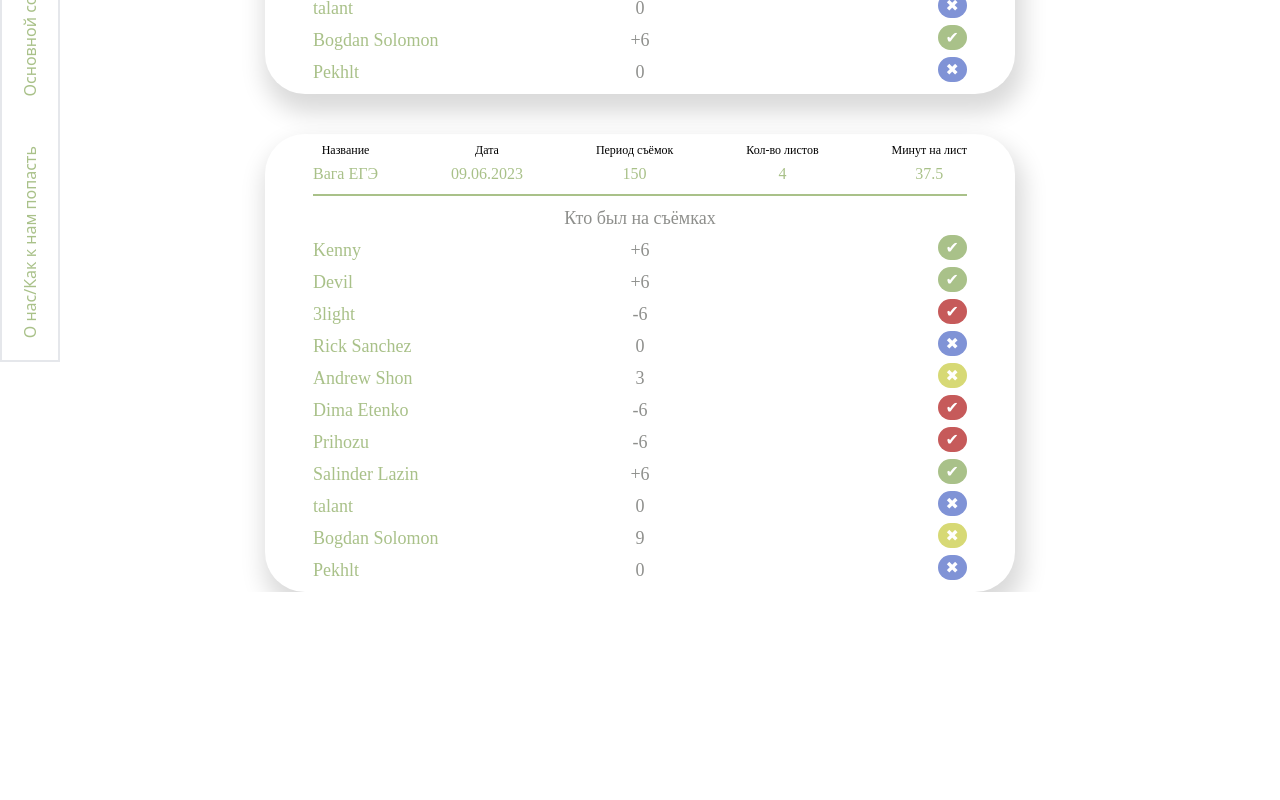
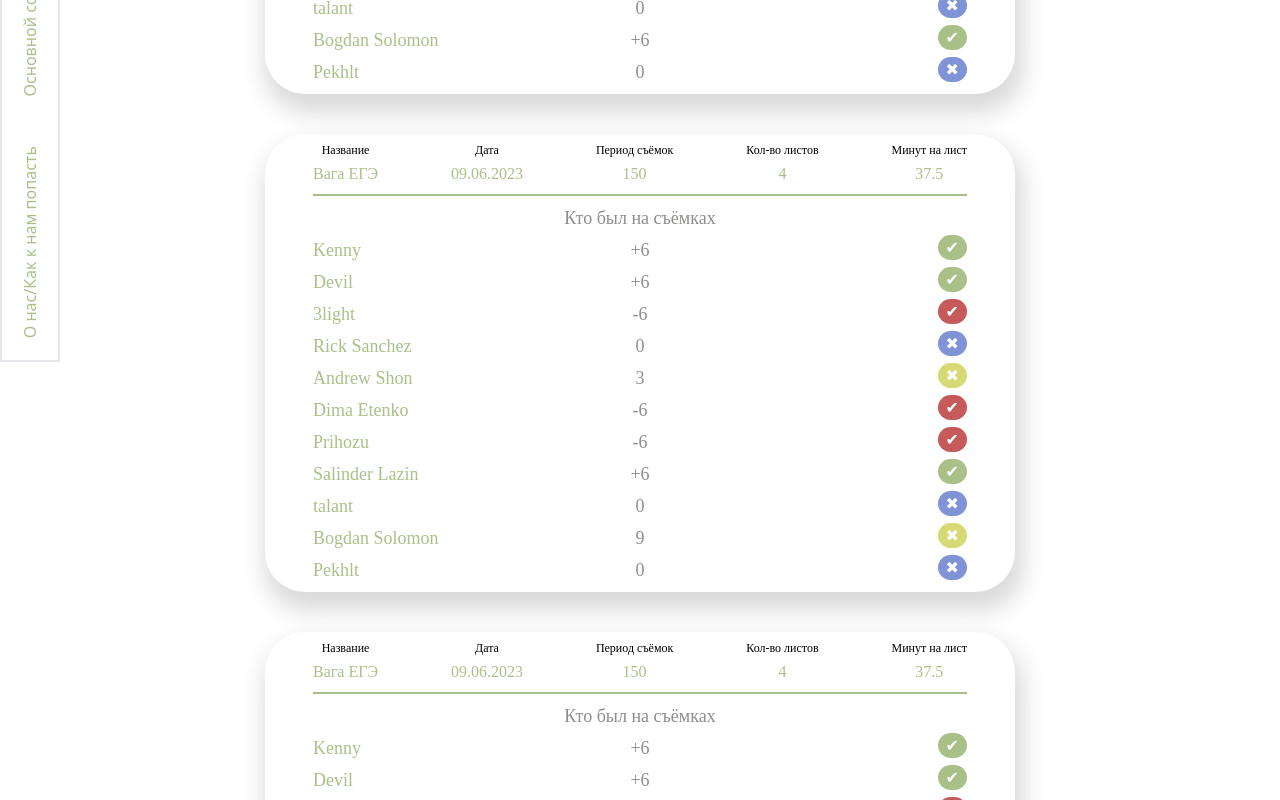
Before and after one commit to SherbakovSAF/actors-system-47chromo, a Nuxt app: page /shootings in a window 1280 px wide. Shown: the part 440-1240 px from the top of the page. Before the commit the page ends 1032 px from the top, so only its background shows below. Built offline with nearby package versions, Linux system fonts and the light colour scheme.

Commit message:
Общая правка вёрстки

```diff
--- a/app.vue
+++ b/app.vue
@@ -1,9 +1,10 @@
 <template>
-  <asideBar />
-  <div class="container py-4">
-    <NuxtPage />
+  <div>
+    <asideBar />
+    <div class="container py-4">
+      <NuxtPage />
+    </div>
   </div>
-
 </template>
 
 <style src="./assets/main.css">
--- a/assets/main.css
+++ b/assets/main.css
@@ -1,3 +1,4 @@
+
 .container{
      position: relative;
      max-width: 750px;
--- a/components/asideBar.vue
+++ b/components/asideBar.vue
@@ -1,22 +1,19 @@
 <template>
      <div class="bg-main-accent-color">
-          <!-- class=" w-auto shadow-big-card h-36 rounded-big-card flex items-center justify-between
-          -translate-y-1/2
-          -left-[10%]
-          transition-all ease-in-out duration-200" :class="{ 'w-[5%]': !isActive }" -->
-          <div class="bg-white absolute top-1/2 flex items-center justify-between z-10 border-2  -translate-y-1/2
-               transition-all ease-in-out duration-200"
-               >
+          <div class="bg-white fixed top-1/2 flex items-center justify-between z-10 border-2  -translate-y-1/2
+               transition-all ease-in-out duration-200">
                          <ul class="flex flex-col justify-between h-screen ">
                               <li v-for="link in linkState">
                                    <NuxtLink :to="link.url">
-                                        <div class="text__writing inline text-main-accent-color font-medium rotate-180 p-4 transition-all ease-in-out duration-200 hover:rotate-[185deg]">
+                                        <div
+                                        class="text__writing inline text-main-accent-color font-medium rotate-180 p-4
+                                             transition-all ease-in-out duration-200
+                                             hover:rotate-[185deg]">
                                              {{ link.title }}
                                         </div>
                                    </NuxtLink>
                               </li>
                          </ul>
-
                <!-- <svg class="w-5 cursor-pointer m-2
                     transition-all ease-in-out duration-300 " :class="{
                     'rotate-0': !isActive,
--- a/components/shootingWindow.vue
+++ b/components/shootingWindow.vue
@@ -1,5 +1,5 @@
 <template>
-     <div class="px-12 py-2 font-montserrat shadow-big-card rounded-big-card">
+     <div class="px-12 py-2 mb-10 font-montserrat shadow-big-card rounded-big-card">
           <div class="header">
                <h1 class="text-center text-main-accent-color">{{ titleName }}</h1>
           </div>
--- a/pages/shootings.vue
+++ b/pages/shootings.vue
@@ -1,7 +1,7 @@
 <template>
      <div>
           <h1 class="mb-5 text-center text-main-accent-color">История съёмок</h1>
-          <div class="grid gap-y-10">
+          <div class="flex flex-col">
                <shooting-window v-for="shooting in renderShootings"
                title-name=""
                :name="shooting.name"
--- a/stores/shootingsStore.js
+++ b/stores/shootingsStore.js
@@ -130,6 +130,69 @@ export const useShootingsStore = defineStore("shootingsStore", {
                         },
                     ],
                 },
+                {
+                    name: "Вага ЕГЭ",
+                    date: "09.06.2023",
+                    timeMinute: 150,
+                    pageCount: 4,
+                    actors: [
+                        {
+                            nickName: "Kenny",
+                            numberHours: 3,
+                            statusNotification: true,
+                        },
+                        {
+                            nickName: "Devil",
+                            numberHours: 3,
+                            statusNotification: true,
+                        },
+                        {
+                            nickName: "3light",
+                            numberHours: 0,
+                            statusNotification: true,
+                        },
+                        {
+                            nickName: "Rick Sanchez",
+                            numberHours: 0,
+                            statusNotification: false,
+                        },
+                        {
+                            nickName: "Andrew Shon",
+                            numberHours: 3,
+                            statusNotification: false,
+                        },
+                        {
+                            nickName: "Dima Etenko",
+                            numberHours: 0,
+                            statusNotification: true,
+                        },
+                        {
+                            nickName: "Prihozu",
+                            numberHours: 0,
+                            statusNotification: true,
+                        },
+                        {
+                            nickName: "Salinder Lazin",
+                            numberHours: 3,
+                            statusNotification: true,
+                        },
+                        {
+                            nickName: "talant",
+                            numberHours: 0,
+                            statusNotification: false,
+                        },
+                        {
+                            nickName: "Bogdan Solomon",
+                            numberHours: 9,
+                            statusNotification: false,
+                        },
+                        {
+                            nickName: "Pekhlt",
+                            numberHours: 0,
+                            statusNotification: false,
+                        },
+                    ],
+                },
             ],
         };
     },
```
Lines whose indentation alone changed are shown as unchanged.
